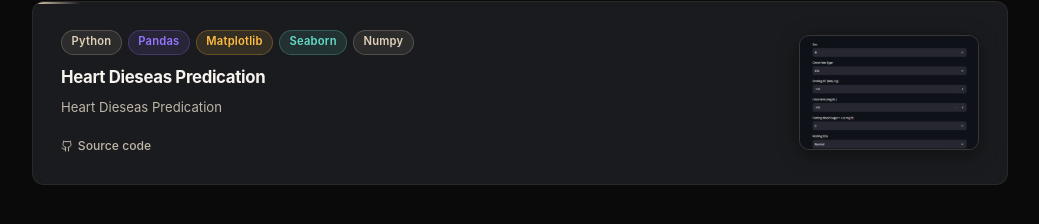
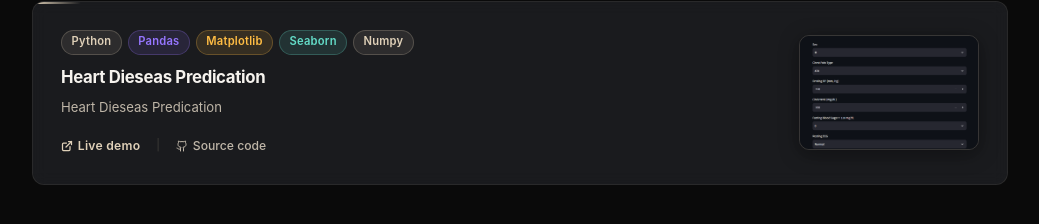
Before and after one commit to Maaaccc05/Macc, a React (Vite) app: page / in a window 1280 px wide. Shown: the part 2906-3130 px from the top of the page, without its empty margins (120-1159 px from the left). Built offline with nearby package versions, Linux system fonts and the light colour scheme.

Commit message:
didn't uploaded link of the project so now there it is

```diff
--- a/src/components/ProjectsSection.jsx
+++ b/src/components/ProjectsSection.jsx
@@ -33,7 +33,8 @@ const projects = [
       "Heart Dieseas Predication",
     image: "/projects/image6.png",
     tags: ["Python", "Pandas", "Matplotlib", "Seaborn", "Numpy"],
-    githubUrl: "https://heart-dieseas-predictor.streamlit.app/",
+    demoUrl: "https://heart-dieseas-predictor.streamlit.app/",
+    githubUrl: "https://github.com/Maaaccc05/Heart-Dieseas-Predictor"
   },
 
 
```
